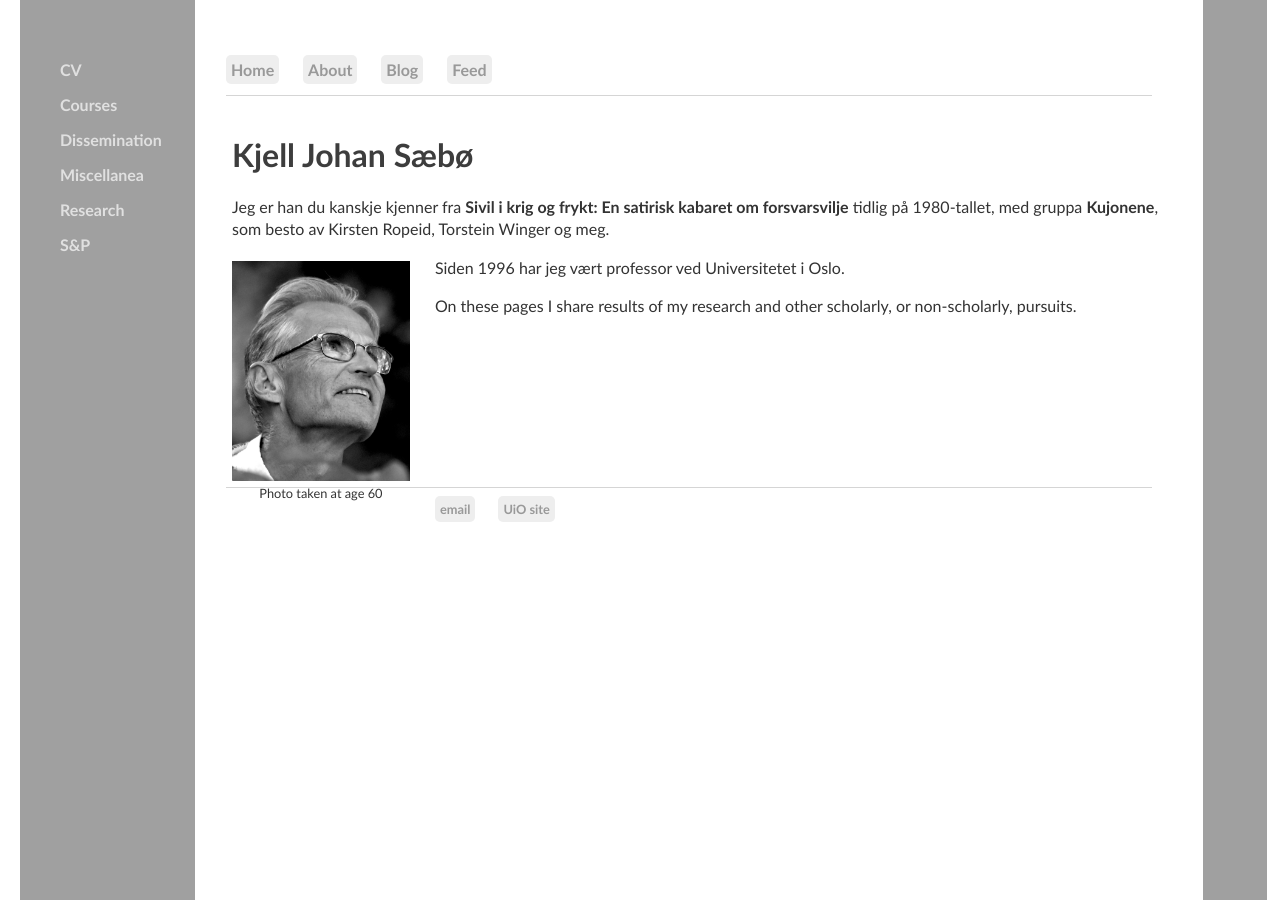
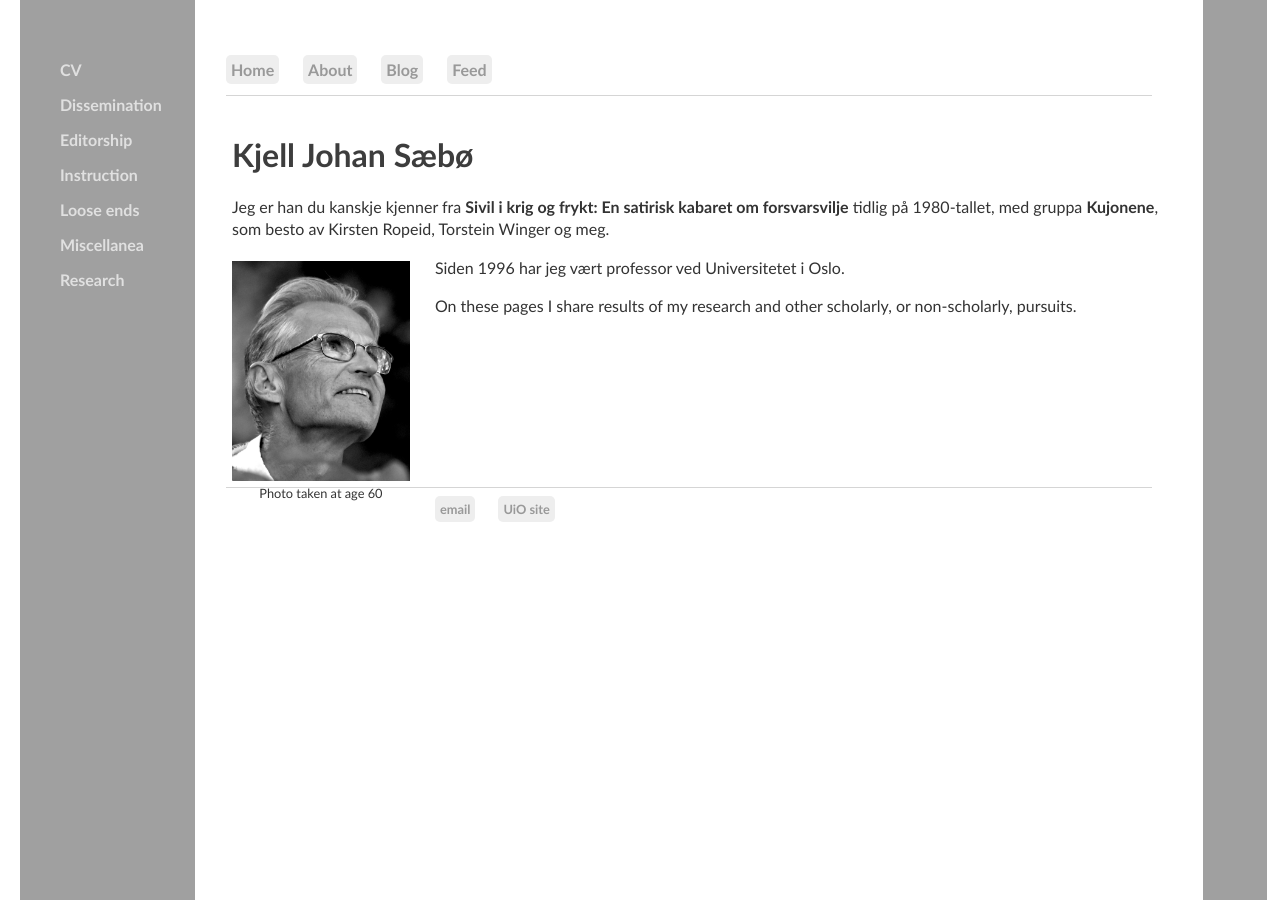
Before and after one commit to kjelljs/kjelljs.github.io, a Jekyll site: the page built from index.html, in a window 1280 px wide. Built offline with Jekyll 4.4.1, drawn with Linux system fonts in a browser that asks for light colours.

Commit message:
Update default.html

```diff
--- a/_layouts/default.html
+++ b/_layouts/default.html
@@ -18,11 +18,12 @@
 			<sidenav>
 			<ul>
 				<li><a href="/cv">CV</a></li>
-	        		<li><a href="/courses">Courses</a></li>
 				<li><a href="/dissemination">Dissemination</a></li>
+				<li><a href="/editorship">Editorship</a></li>
+				<li><a href="/courses">Instruction</a></li>
+				<li><a href="/looseends">Loose ends</a></li>
 				<li><a href="/misc">Miscellanea</a></li>
 				<li><a href="/research">Research</a></li>
-				<li><a href="/editorship">S&P</a></li>
 	    		</ul>
 			</sidenav>
 			<rightsidebar>
```
